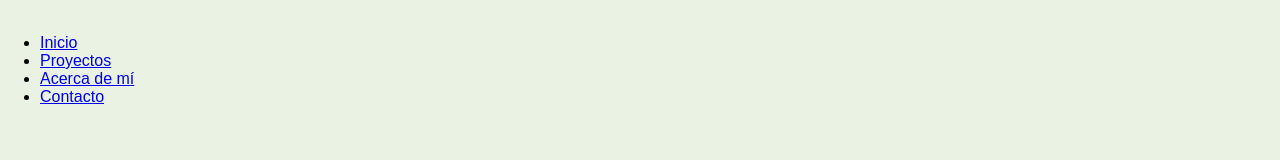
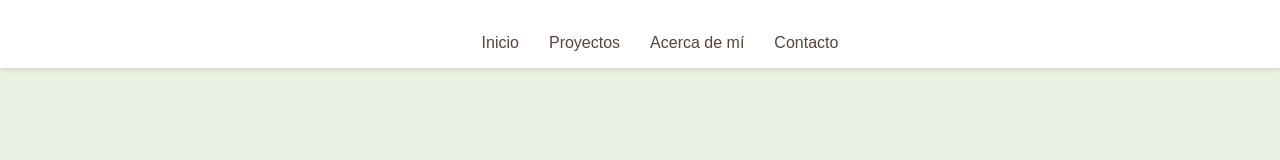
Before and after one commit to Rup8/ruc.github.io, a plain HTML site: page index.html in a window 1280 px wide. Drawn offline with Linux system fonts and the light colour scheme.

Commit message:
Update style.css

```diff
--- a/style.css
+++ b/style.css
@@ -14,5 +14,31 @@ body {
 #acerca-de-mi {
     /* Estilos específicos para esta sección */
 }
+header {
+    position: fixed;
+    top: 0;
+    left: 0;
+    width: 100%;
+    background-color: #fff;
+    box-shadow: 0px 2px 5px rgba(0, 0, 0, 0.1);
+    z-index: 999;
+    transition: all 0.3s ease-in-out;
+}
 
+nav ul {
+    list-style: none;
+    display: flex;
+    justify-content: center;
+    align-items: center;
+}
+
+nav li a {
+    text-decoration: none;
+    color: #594236;
+    padding: 15px;
+}
+
+.logo {
+    /* Estilos para tu logo */
+}
 /* ... y así para cada sección */
```
